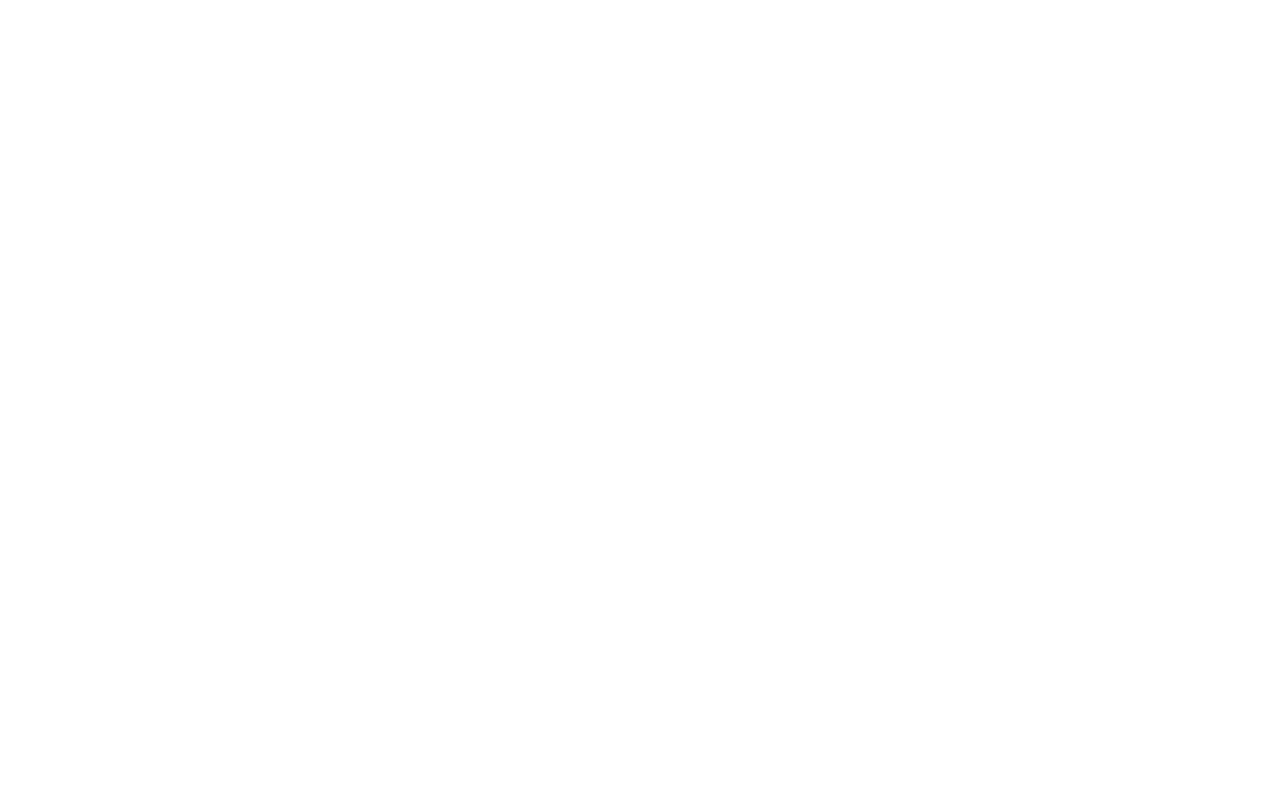
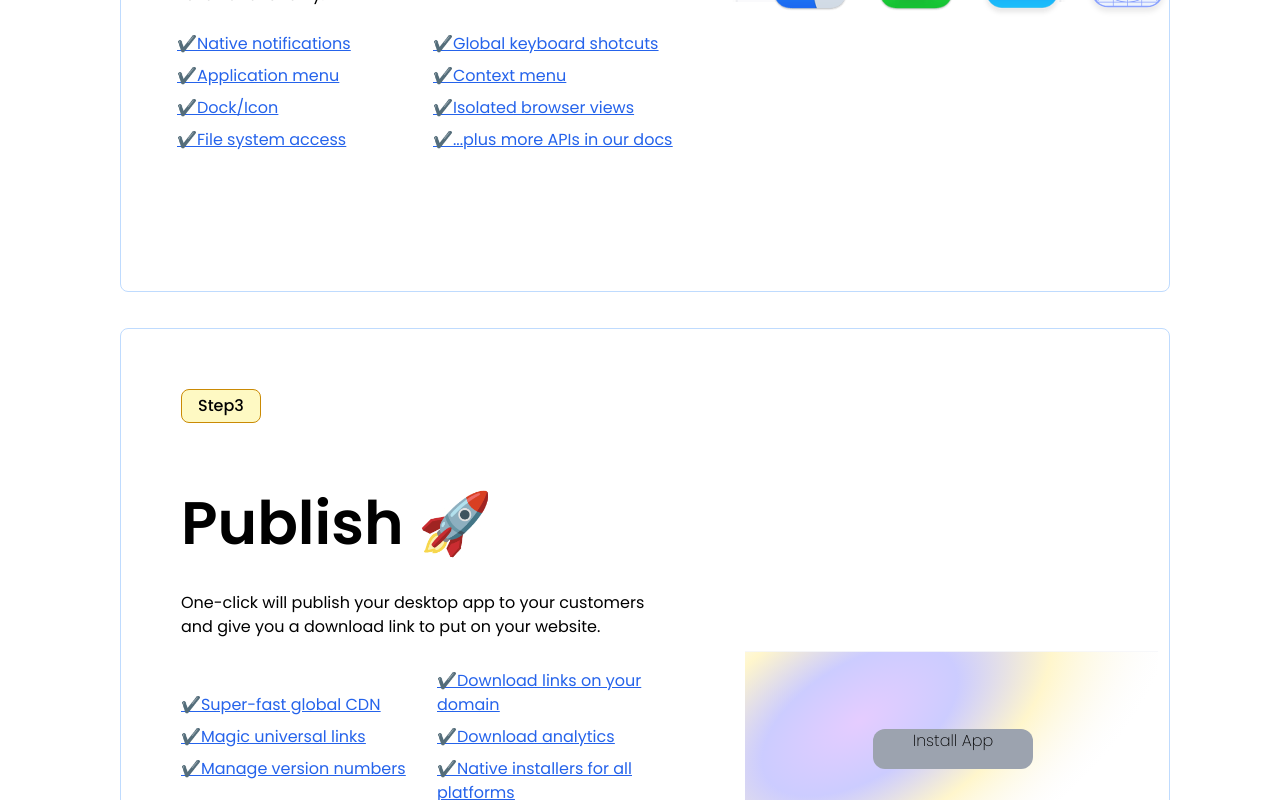
Before and after one commit to rajyadav63/ToDesktop, a React (Vite) app: page / in a window 1280 px wide. Shown: the part 2660-3460 px from the top of the page. Before the commit the page ends 2312 px from the top, so only its background shows below. Built offline with nearby package versions, Linux system fonts and the light colour scheme.

Commit message:
Step3 is done

```diff
--- a/src/App.jsx
+++ b/src/App.jsx
@@ -3,6 +3,9 @@
 import AppSlider from './components/AppSlider'
 import Hero from './components/Hero'
 import Nabvar from './components/Nabvar'
+import Step1 from './components/works-step/Step1'
+import Step2 from './components/works-step/Step2'
+import Step3 from './components/works-step/Step3'
 
 function App() {
 
@@ -11,7 +14,10 @@
       <Nabvar />
       <Hero />
       <AppSlider />
-      <h1 className='text-4xl font-semibold  m-[40px]'>How it works</h1>
+      <h1 className='text-4xl lg:text-5xl font-semibold m-[20px] lg:ml-[100px] mt-[40px]'>How it works</h1>
+      <Step1 />
+      <Step2 />
+      <Step3 />
       <div className='h-[1000px]'></div>
     </>
   )
--- a/src/components/works-step/Step3.jsx
+++ b/src/components/works-step/Step3.jsx
@@ -6,23 +6,26 @@
             <div className='flex flex-col lg:flex-row  border border-blue-200 rounded-lg h-screen lg:ml-[100px] lg:mr-[90px] lg:mt-9'>
                 <div className='flex flex-col  lg:max-w-[700px] lg:m-[40px]'>
                     <h1 className='m-5 border border-yellow-600 w-fit px-4 py-1 rounded-lg bg-yellow-100 font-medium'>Step3</h1>
-                    <h3 className='ml-5 mt-2 mr-4 mb-2 text-4xl font-semibold sm:text-3xl lg:text-6xl lg:mt-[50px]'>Bootstrap straight from your web app</h3>
-                    <p className='ml-5 mr-5 lg:mt-[30px] lg:max-w-[550px]'>Copy and paste your web app url into ToDesktop. Customise your app design, app icon and window frame UI with no code.</p>
-                    <div className='flex md:items-center gap-4 m-4 lg:mt-[25px]'>
+                    <h3 className='ml-5 mt-2 mr-4 mb-2 text-4xl font-semibold sm:text-3xl lg:text-6xl lg:mt-[50px]'>Publish  🚀</h3>
+                    <p className='ml-5 mr-5 lg:mt-[30px] lg:max-w-[550px]'>One-click will publish your desktop app to your customers and give you a download link to put on your website.</p>
+                    <div className='flex md:items-center gap-4 mt-7 ml-5 mr-5 lg:mt-[30px]'>
                         <div className='w-60 flex flex-col gap-2 underline text-blue-600'>
-                            <a href="#"><span>✔️</span>Multiple windows</a>
-                            <a href="#"><span>✔️</span>Menubar/tray menus</a>
-                            <a href="#"><span>✔️</span>Offline support</a>
+                            <a href="#"><span>✔️</span>Super-fast global CDN</a>
+                            <a href="#"><span>✔️</span>Magic universal links</a>
+                            <a href="#"><span>✔️</span>Manage version numbers</a>
                         </div>
                         <div className='w-60 flex flex-col gap-2 underline text-blue-600'>
-                            <a href="#"><span>✔️</span>Customizable menu</a>
-                            <a href="#"><span>✔️</span>Lunch on startup</a>
-                            <a href="#"><span>✔️</span>Tabs (Mac only)</a>
+                            <a href="#"><span>✔️</span>Download links on your domain</a>
+                            <a href="#"><span>✔️</span>Download analytics</a>
+                            <a href="#"><span>✔️</span>Native installers for all platforms</a>
                         </div>
                     </div>
                 </div>
-                <div className='mt-2 lg:mt-[50px] flex justify-center items-center'>
-                    <img className='w-fit lg:h-[700px] md:h-[400px]' src="/assets/asset 66.svg" />
+                <div className=' relative m-2 lg:mt-[50px] flex justify-center items-center'>
+                    <img className='m-3 rounded-xl h-[350px] lg:h-[700px] md:h-[400px]' src="/assets/asset 57.svg" />
+                    <div className=' absolute text-center font-extralight  h-[40px] w-[160px] rounded-xl m-5 bg-gray-400'>
+                        <p>Install App</p>
+                    </div>
                 </div>
             </div>
         </div>
```
